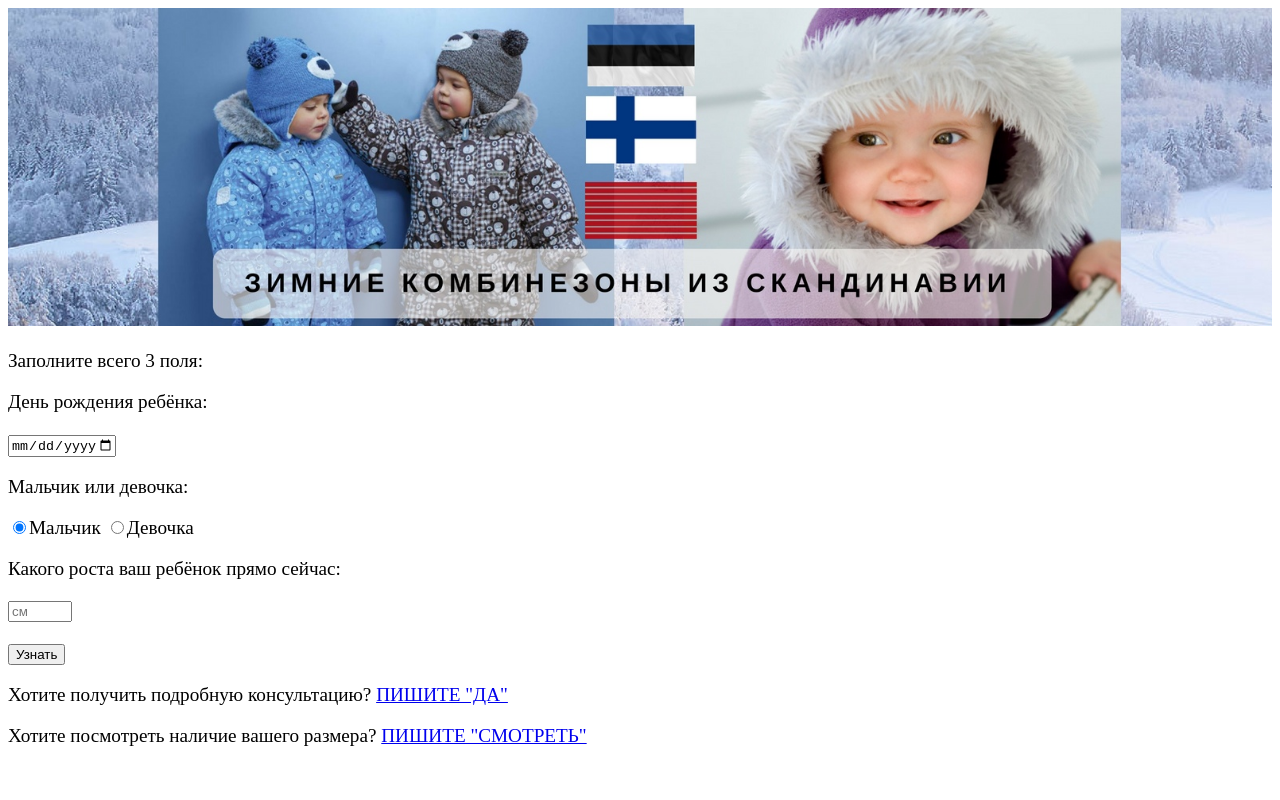
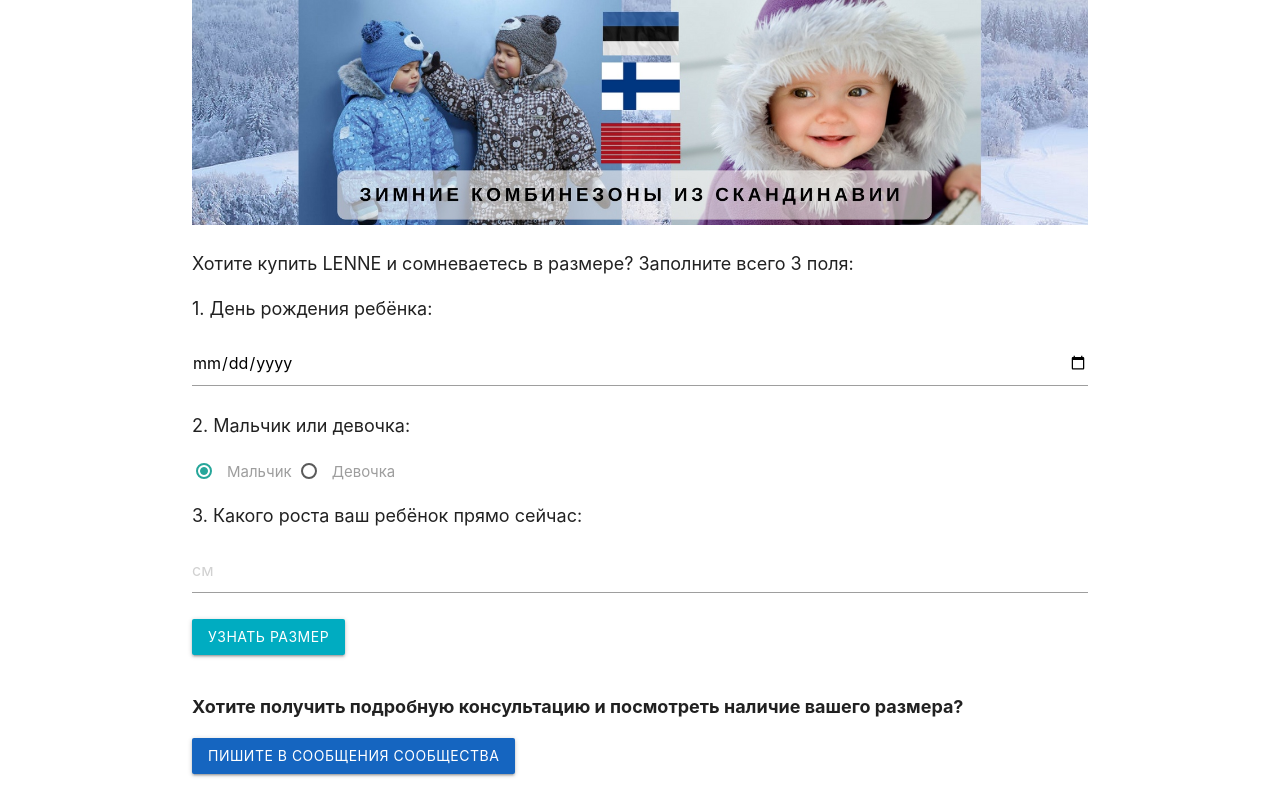
Before and after one commit to arraffi/arraffi.github.io, a plain HTML site: page nnlennesize/index.html in a window 1280 px wide. Drawn offline with nearby package versions, Linux system fonts and the light colour scheme.

Commit message:
окончательный вариант + materialize

```diff
--- a/nnlennesize/index.html
+++ b/nnlennesize/index.html
@@ -7,6 +7,8 @@
 <script src="js/heights_g.js"></script>
 <script src="js/sizes.js"></script>
 <script src="js/main.js"></script>
+<link rel="stylesheet" href="https://cdnjs.cloudflare.com/ajax/libs/materialize/1.0.0-rc.2/css/materialize.min.css">
+
 <style>
 body{
 font-size: 120%;
@@ -24,27 +26,29 @@ font-size: 120%;
 </style>
 </head>
 <body onload="loadDefaults()">
-<div id="topimg">
-<img src="back.jpg">
+<div class="container">
+<div id="topimg" class="row">
+<img class="responsive-img" src="back.jpg">
 </div>
-<div id="content">
+<div id="content" class="row">
 <form id="data">
-<p>Заполните всего 3 поля:</p>
-<p>День рождения ребёнка:</p>
+<p>Хотите купить LENNE и сомневаетесь в размере? Заполните всего 3 поля:</p>
+<p>1. День рождения ребёнка:</p>
 <input type="date" name="date" required>
-<p>Мальчик или девочка:</p>
+<p>2. Мальчик или девочка:</p>
 <label><input type="radio" name="gender" value="0" class="with-gap" checked><span>Мальчик</span></label>
 <label><input type="radio" name="gender" value="1" class="with-gap"><span>Девочка</span></label>
-<p>Какого роста ваш ребёнок прямо сейчас:</p>
+<p>3. Какого роста ваш ребёнок прямо сейчас:</p>
 <input type="number" name="height" placeholder="см" min="30" max="170" required>
 </form>
 <p id="error" style="color:red"></p>
 <p id="result"></p>
-<p><input name="button" id="button" type="button" onclick="calcSize()" value="Узнать"></p>
+<p><input name="button" id="button" type="button" class="waves-effect waves-light btn cyan darken-1" onclick="calcSize()" value="Узнать размер"></p>
 </div>
 <div>
-<p>Хотите получить подробную консультацию? <a href="https://vk.me/nnlenne">ПИШИТЕ "ДА"</a></p>
-<p>Хотите посмотреть наличие вашего размера? <a href="https://vk.me/nnlenne">ПИШИТЕ "СМОТРЕТЬ"</a></p>
+<b>Хотите получить подробную консультацию и посмотреть наличие вашего размера?</b>
+<p><a class="waves-effect waves-light btn blue darken-3" href="https://vk.me/nnlenne">Пишите в сообщения сообщества</a></p>
+</div>
 </div>
 </body>
 </html>
--- a/nnlennesize/js/main.js
+++ b/nnlennesize/js/main.js
@@ -25,6 +25,8 @@ function replaceButton()
 function showError(str)
 {
     document.getElementById("result").innerHTML = str;
+    document.getElementById("button").value = "<< Вернуться";
+    document.getElementById("button").onclick = replaceButton;
 }
 
 function formatStringResult(type, res)
@@ -78,13 +80,14 @@ function calcSize()
     ageInMonth = ageInMonth + (11-dateNow.getMonth());
     height = Math.ceil(heights[gender][minIndex][ageInMonth]);
 
-    var html = "<p>Рост: " + hstr[minIndex] + "</p>";
-    html = html + "<p>Рост на 1 декабря: ~" + heights[gender][minIndex][ageInMonth] + " см</p>";
-    html = html + formatStringResult(0,sizes[height][0]);
-    html = html + formatStringResult(1,sizes[height][1]);
-    html = html + formatStringResult(2,sizes[height][2]);
-    html = html + formatStringResult(3,sizes[height][3]);
-    html = html + formatStringResult(4,sizes[height][4][gender]);
+    var html = "";
+    //html = "<p>Рост: " + hstr[minIndex] + "</p>";
+    html = html + "<p>Предполагаемый рост на 1 декабря "+ dateNow.getFullYear()+" года:  "+ heights[gender][minIndex][ageInMonth] + " см</p>";
+    html = html + formatStringResult(0,sizes[height][0]); //Комбинезон(отвороты)
+    html = html + formatStringResult(1,sizes[height][1]); //Комбинезон
+    html = html + formatStringResult(2,sizes[height][2]); //Комплект
+    //html = html + formatStringResult(3,sizes[height][3]); //Шлем
+    //html = html + formatStringResult(4,sizes[height][4][gender]); //Краги
 
     document.getElementById("data").style.display = 'none'
     document.getElementById("result").innerHTML = html;
```
